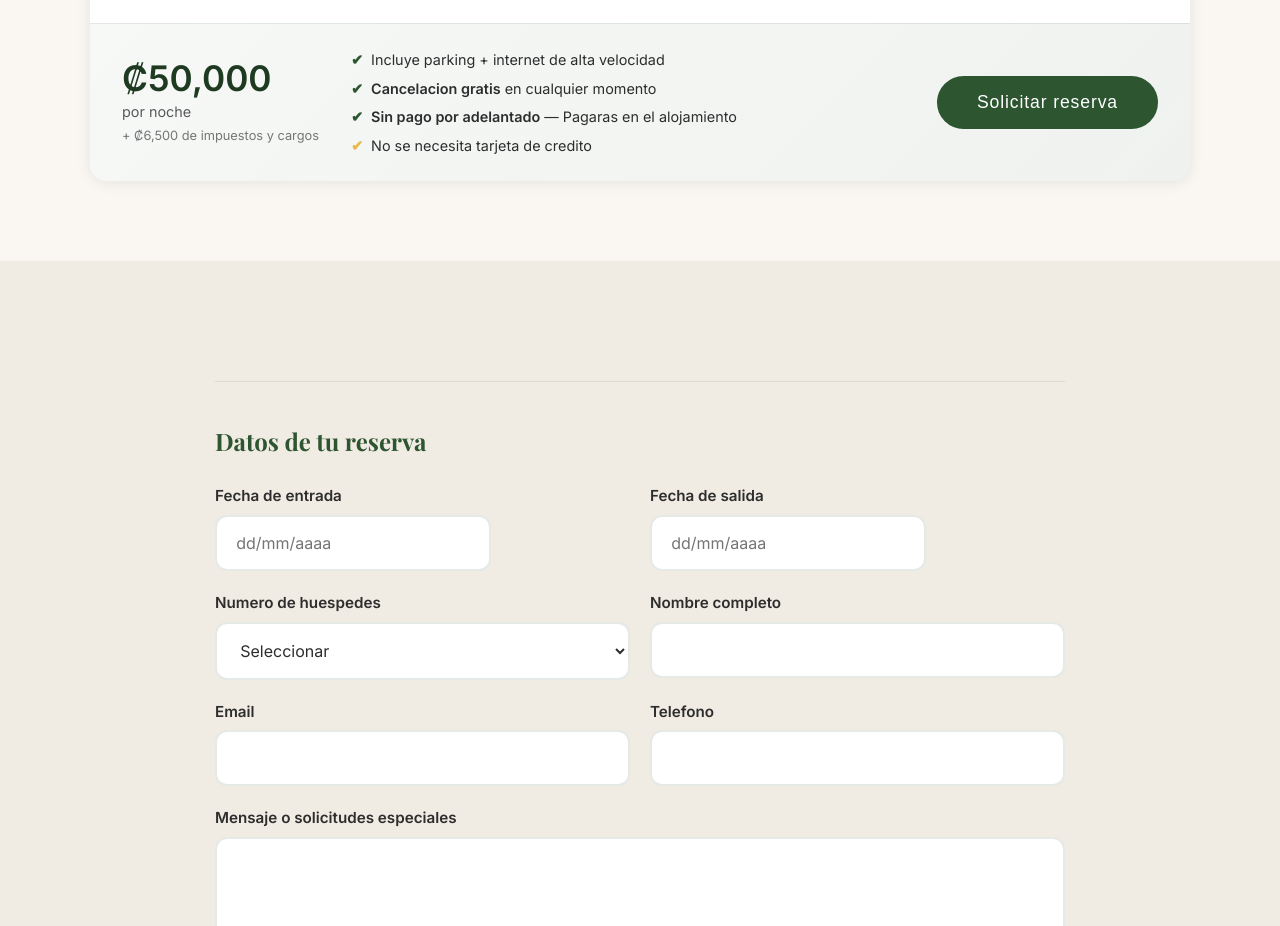
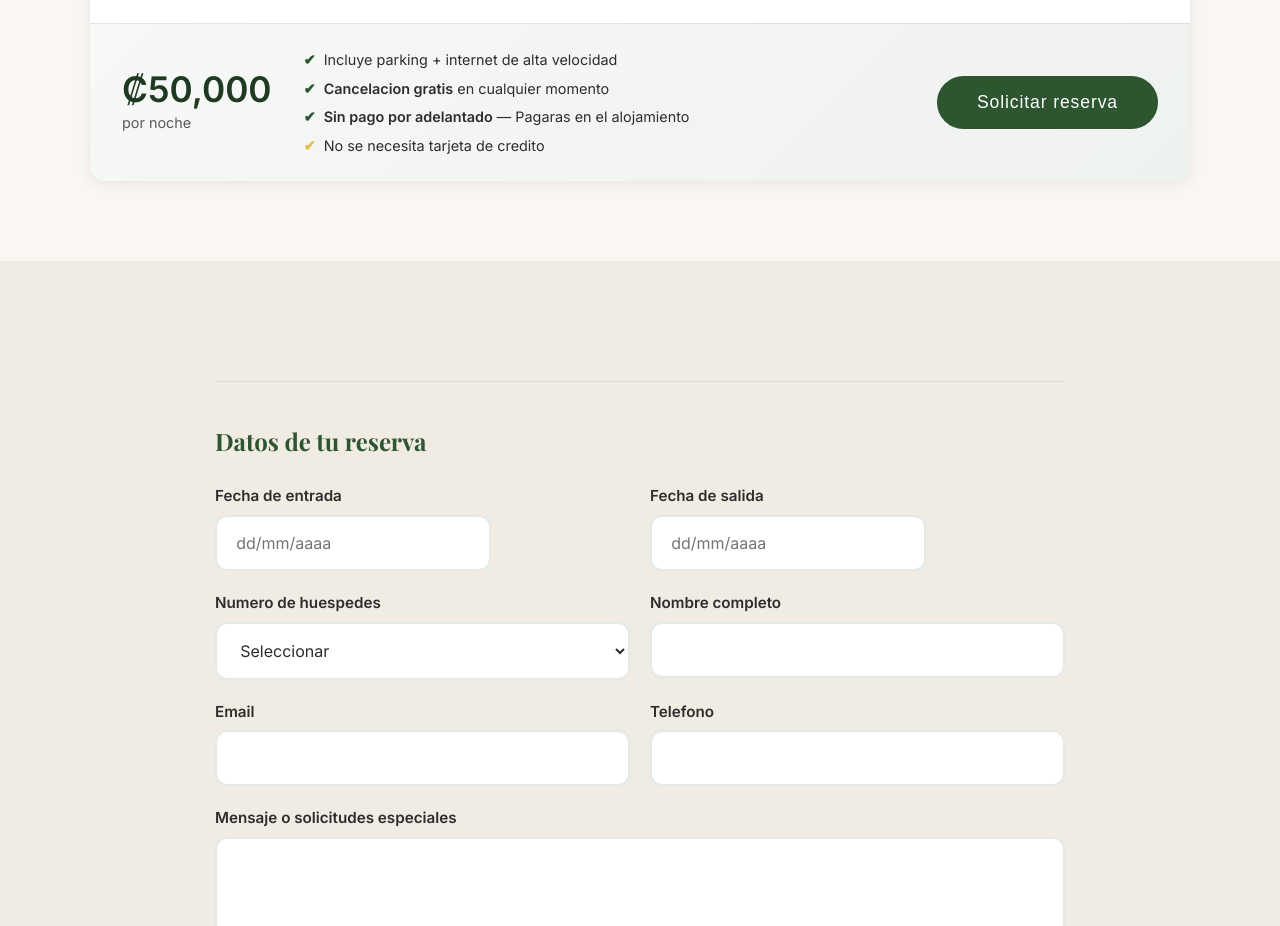
Before and after one commit to fxjorshcr-tech/natural-bungalows-web, a Next.js app: page /reservar in a window 1280 px wide. Shown: the part 1680-2606 px from the top of the page. Built offline with nearby package versions, Linux system fonts and the light colour scheme.

Commit message:
Remove tax line from pricing — price is ₡50,000 flat
https://claude.ai/code/session_01HFDmnu8Ny5YB1SefYqbmSJ

```diff
--- a/app/reservar/page.js
+++ b/app/reservar/page.js
@@ -168,7 +168,6 @@ export default function Reservar() {
               <div className="price-block">
                 <div className="price-amount">₡50,000</div>
                 <div className="price-per">{r.pricePerNight}</div>
-                <div className="price-tax">+ ₡6,500 {r.taxes}</div>
               </div>
 
               <div className="benefits-list">
```
